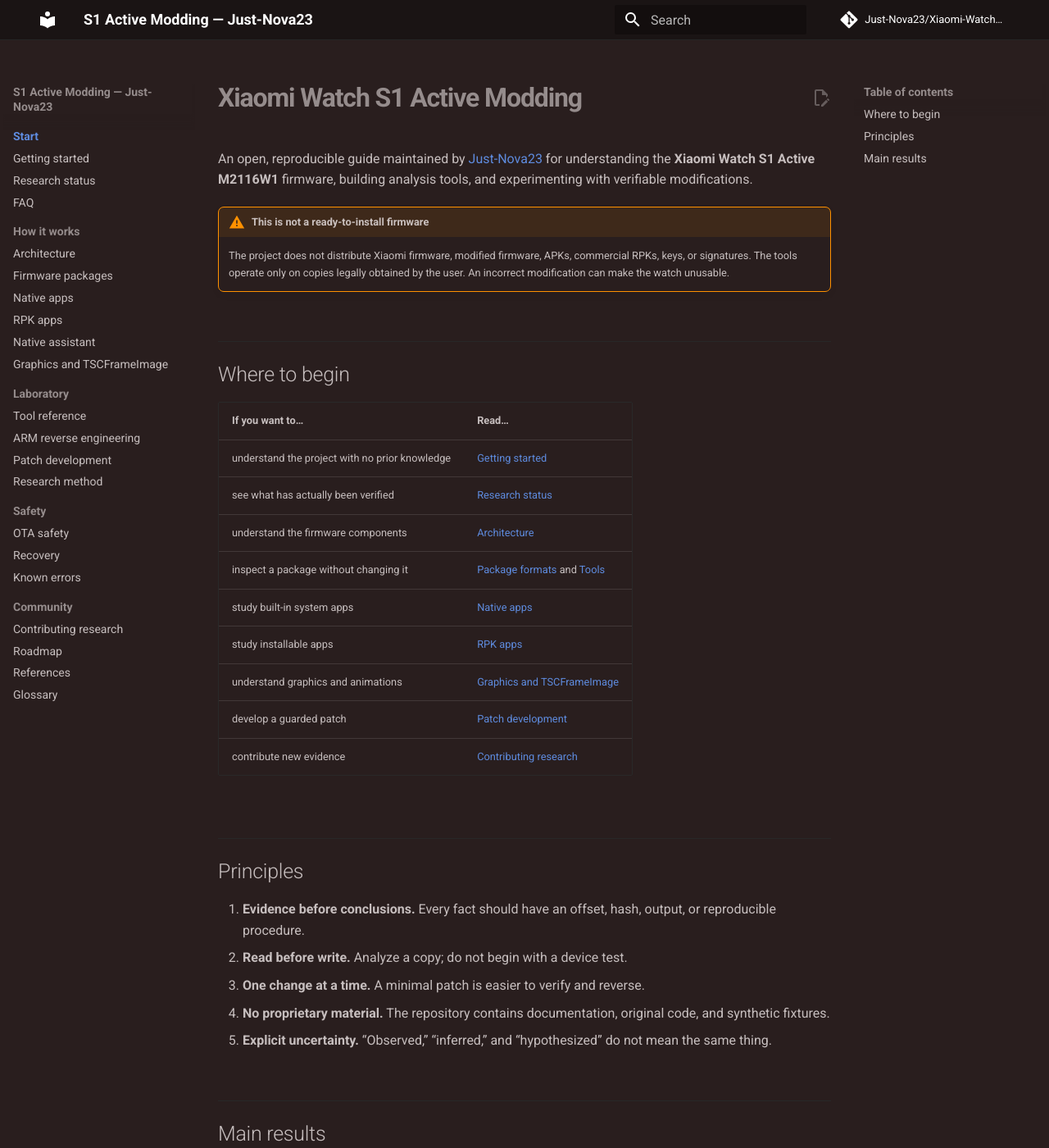
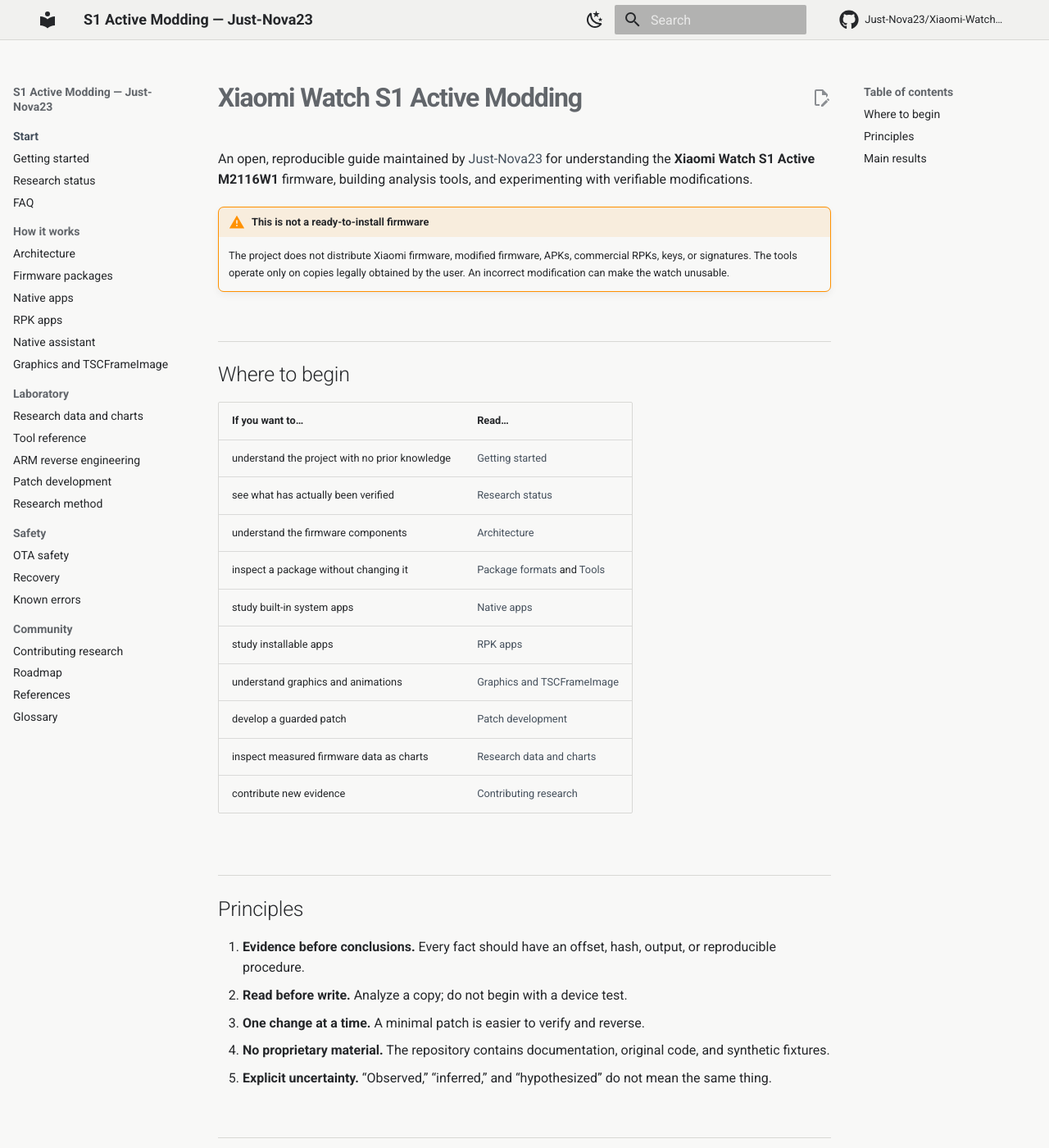
Before and after one commit to Just-Nova23/Xiaomi-Watch-S1-Active-Modding, an MkDocs documentation site: the page built from docs/index.md, in a window 1280 px wide and 1400 px high. Shown: the whole window at 82% size. Built offline with MkDocs 1.6.1 and Material for MkDocs 9.7.7, drawn with Linux system fonts in a browser that asks for light colours; comment, search, counter and statistics services are not loaded.

Commit message:
Refine themes and add measured research charts

```diff
--- a/docs/assets/stylesheets/extra.css
+++ b/docs/assets/stylesheets/extra.css
@@ -1,22 +1,69 @@
-:root {
-  --md-primary-fg-color: #050505;
-  --md-primary-bg-color: #ffffff;
-  --md-accent-fg-color: #ffffff;
-  --md-default-bg-color: #090909;
-  --md-default-fg-color: #f4f4f4;
-  --md-code-bg-color: #111111;
+:root,
+[data-md-color-scheme="default"] {
+  color-scheme: light;
+  --md-primary-fg-color: #ececeb;
+  --md-primary-bg-color: #25272a;
+  --md-accent-fg-color: #4f5965;
+  --md-default-bg-color: #f8f8f7;
+  --md-default-fg-color: #25272a;
+  --md-default-fg-color--light: #62666b;
+  --md-default-fg-color--lighter: #8b8e92;
+  --md-code-bg-color: #eeeeec;
+  --md-code-fg-color: #242629;
+  --md-typeset-a-color: #46515d;
+  --s1-header-bg: #f1f1ef;
+  --s1-divider: #d8d8d5;
+  --s1-soft-border: #c9c9c5;
+  --s1-control-bg: #dededb;
+  --s1-control-hover-bg: #d2d3d0;
+  --s1-control-fg: #303337;
+  --s1-chart-track: #e4e4e1;
+  --s1-chart-bar: #747b83;
+  --s1-chart-highlight: #3f474f;
 }
 
 [data-md-color-scheme="slate"] {
-  --md-hue: 0;
-  --md-typeset-a-color: #ffffff;
+  color-scheme: dark;
+  --md-hue: 220;
+  --md-primary-fg-color: #242629;
+  --md-primary-bg-color: #e3e4e6;
+  --md-accent-fg-color: #aeb8c2;
+  --md-default-bg-color: #181a1d;
+  --md-default-fg-color: #e2e3e5;
+  --md-default-fg-color--light: #a5a8ad;
+  --md-default-fg-color--lighter: #777b81;
+  --md-code-bg-color: #222428;
+  --md-code-fg-color: #e6e7e9;
+  --md-typeset-a-color: #bdc5ce;
+  --s1-header-bg: #202226;
+  --s1-divider: #34373c;
+  --s1-soft-border: #4a4d53;
+  --s1-control-bg: #303339;
+  --s1-control-hover-bg: #3b3f46;
+  --s1-control-fg: #e0e2e5;
+  --s1-chart-track: #292c31;
+  --s1-chart-bar: #858c95;
+  --s1-chart-highlight: #bec4cb;
 }
 
 .md-header,
 .md-tabs {
-  background: #050505;
+  background: var(--s1-header-bg);
+  color: var(--md-default-fg-color);
   box-shadow: none;
-  border-bottom: 1px solid #252525;
+  border-bottom: 1px solid var(--s1-divider);
+}
+
+.md-header__button,
+.md-header__title,
+.md-tabs__link {
+  color: var(--md-default-fg-color);
+}
+
+.md-tabs__link--active,
+.md-tabs__link:is(:focus, :hover) {
+  color: var(--md-default-fg-color);
+  opacity: 1;
 }
 
 .md-main__inner {
@@ -33,7 +80,7 @@
 }
 
 .md-typeset h2 {
-  border-top: 1px solid #282828;
+  border-top: 1px solid var(--s1-divider);
   margin-top: 2.4em;
   padding-top: 0.9em;
 }
@@ -44,15 +91,95 @@
 }
 
 .md-typeset table:not([class]) {
-  border: 1px solid #292929;
+  border: 1px solid var(--s1-divider);
 }
 
 .md-typeset .admonition,
 .md-typeset details {
-  border-color: #686868;
+  border-color: var(--s1-soft-border);
   border-radius: 0.35rem;
 }
 
 .md-typeset a:hover {
   text-decoration: underline;
 }
+
+.md-top {
+  background: var(--s1-control-bg);
+  border: 1px solid var(--s1-soft-border);
+  box-shadow: 0 0.2rem 0.6rem rgb(0 0 0 / 12%);
+  color: var(--s1-control-fg);
+}
+
+.md-top:is(:focus, :hover) {
+  background: var(--s1-control-hover-bg);
+  color: var(--s1-control-fg);
+}
+
+.data-chart {
+  display: grid;
+  gap: 0.7rem;
+  margin: 1.4rem 0 1.8rem;
+  padding: 1.1rem;
+  border: 1px solid var(--s1-divider);
+  border-radius: 0.45rem;
+  background: color-mix(in srgb, var(--md-default-bg-color) 94%, var(--md-default-fg-color));
+}
+
+.data-chart__row {
+  display: grid;
+  grid-template-columns: minmax(8.5rem, 1.15fr) minmax(10rem, 3fr) minmax(5.2rem, auto);
+  align-items: center;
+  gap: 0.75rem;
+}
+
+.data-chart__label,
+.data-chart__value {
+  font-size: 0.72rem;
+  line-height: 1.25;
+}
+
+.data-chart__value {
+  color: var(--md-default-fg-color--light);
+  font-variant-numeric: tabular-nums;
+  text-align: right;
+}
+
+.data-chart__track {
+  height: 0.7rem;
+  overflow: hidden;
+  border-radius: 0.2rem;
+  background: var(--s1-chart-track);
+}
+
+.data-chart__bar {
+  display: block;
+  width: max(2px, var(--bar-size));
+  height: 100%;
+  border-radius: inherit;
+  background: var(--s1-chart-bar);
+}
+
+.data-chart__row--highlight .data-chart__bar {
+  background: var(--s1-chart-highlight);
+}
+
+@media screen and (max-width: 44rem) {
+  .data-chart__row {
+    grid-template-columns: minmax(7rem, 1fr) minmax(5rem, 1.5fr);
+    gap: 0.4rem 0.7rem;
+  }
+
+  .data-chart__value {
+    grid-column: 2;
+  }
+}
+
+@media (prefers-reduced-motion: reduce) {
+  *,
+  *::before,
+  *::after {
+    scroll-behavior: auto !important;
+    transition-duration: 0.01ms !important;
+  }
+}
--- a/docs/index.md
+++ b/docs/index.md
@@ -17,6 +17,7 @@ An open, reproducible guide maintained by [Just-Nova23](https://github.com/Just-
 | study installable apps | [RPK apps](rpk-apps.md) |
 | understand graphics and animations | [Graphics and TSCFrameImage](graphics-tscframeimage.md) |
 | develop a guarded patch | [Patch development](patch-development.md) |
+| inspect measured firmware data as charts | [Research data and charts](research-data.md) |
 | contribute new evidence | [Contributing research](contributing-research.md) |
 
 ## Principles
--- a/mkdocs.yml
+++ b/mkdocs.yml
@@ -10,10 +10,23 @@ copyright: Independent documentation by Just-Nova23 — code licensed under MIT
 theme:
   name: material
   language: en
+  icon:
+    repo: fontawesome/brands/github
   palette:
-    scheme: slate
-    primary: black
-    accent: white
+    - media: "(prefers-color-scheme: light)"
+      scheme: default
+      primary: grey
+      accent: grey
+      toggle:
+        icon: material/weather-night
+        name: Switch to dark mode
+    - media: "(prefers-color-scheme: dark)"
+      scheme: slate
+      primary: grey
+      accent: grey
+      toggle:
+        icon: material/weather-sunny
+        name: Switch to light mode
   features:
     - navigation.instant
     - navigation.sections
@@ -55,6 +68,7 @@ nav:
       - Native assistant: native-assistant.md
       - Graphics and TSCFrameImage: graphics-tscframeimage.md
   - Laboratory:
+      - Research data and charts: research-data.md
       - Tool reference: tools-reference.md
       - ARM reverse engineering: reverse-engineering-arm.md
       - Patch development: patch-development.md
```
Also changed, not shown: docs/architecture.md (+2 -0 lines), docs/graphics-tscframeimage.md (+2 -0 lines), docs/native-assistant.md (+2 -0 lines), docs/research-data.md (added, +73 -0 lines).
